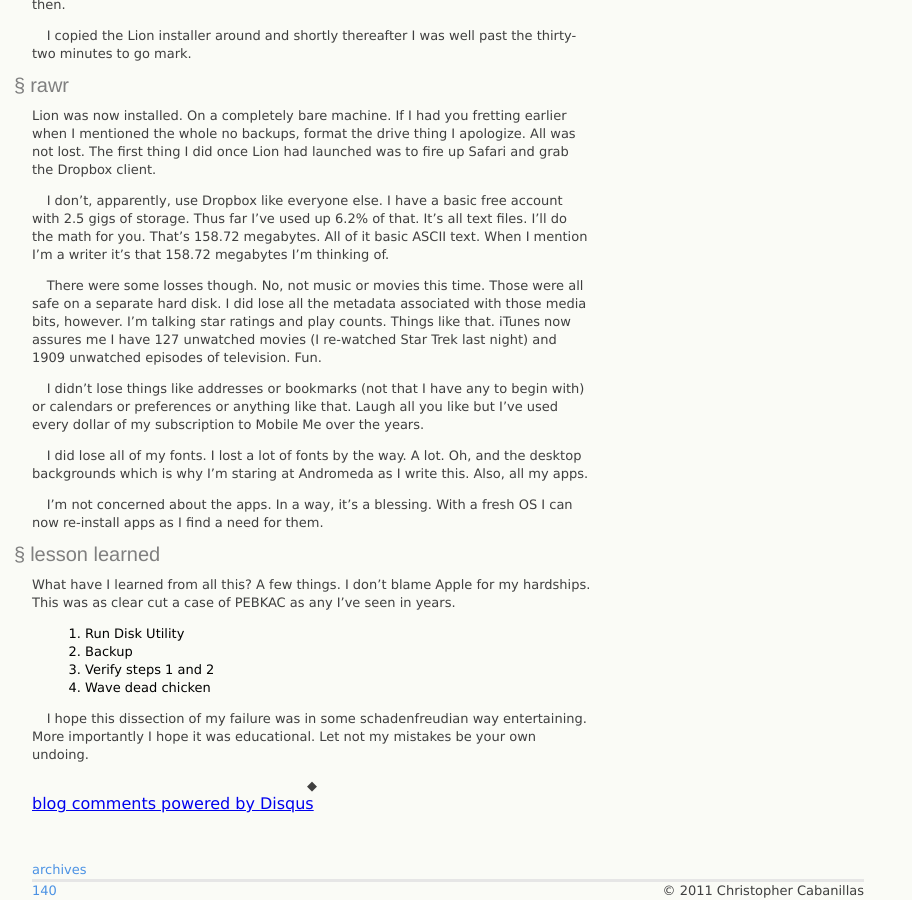
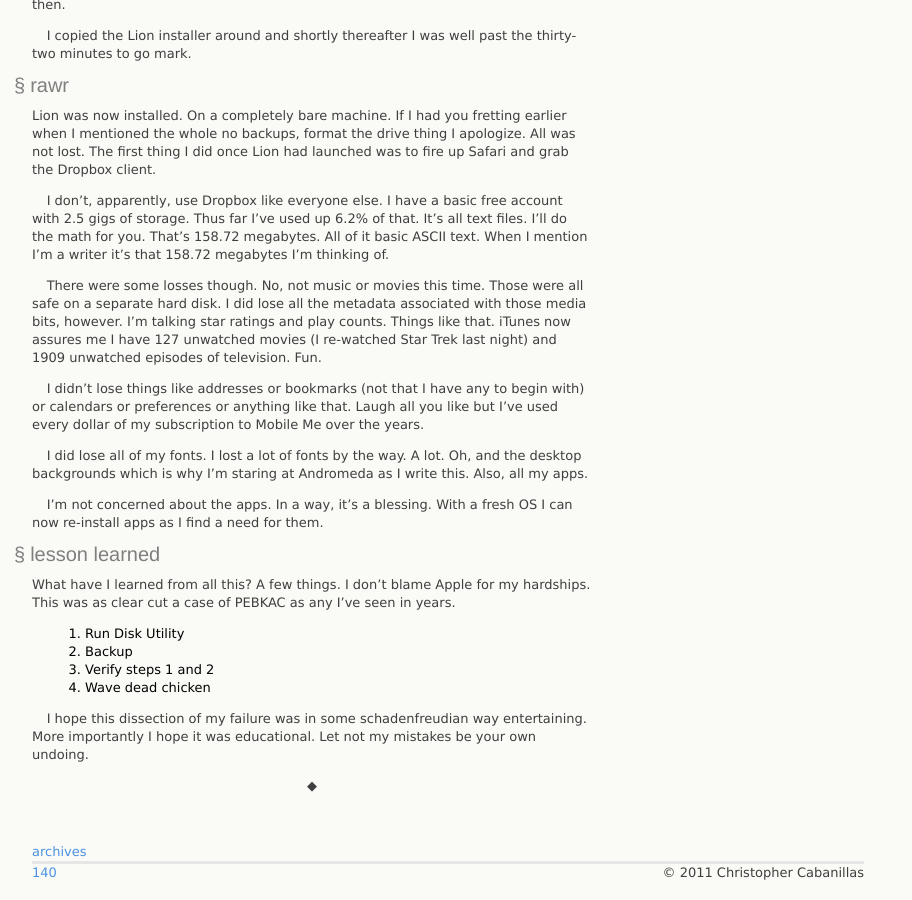
Before and after one commit to crcabanillas/rb, a Jekyll site: the page built from index.html, in a window 1280 px wide and 900 px high, scrolled down 1989 px. Shown: the whole window, without its empty margins (0-912 px from the left). Built offline with Jekyll 4.4.1, drawn with Linux system fonts in a browser that asks for light colours; the list of posts is cut into pages by our own code; comment, search, counter and statistics services are not loaded; some of the changed lines change nothing that is shown.

Commit message:
removed disqus temporarily

```diff
--- a/_includes/post.html
+++ b/_includes/post.html
@@ -30,22 +30,3 @@
     <p>&#x25C6;</p>
   </footer>
 </article>
-
-<div id="disqus_thread"></div>
-<script type="text/javascript">
-    /* * * CONFIGURATION VARIABLES: EDIT BEFORE PASTING INTO YOUR WEBPAGE * * */
-    var disqus_shortname = 'restiffbard'; // required: replace example with your forum shortname
-
-    // The following are highly recommended additional parameters. Remove the slashes in front to use.
-    // var disqus_identifier = 'unique_dynamic_id_1234';
-    // var disqus_url = 'http://example.com/permalink-to-page.html';
-
-    /* * * DON'T EDIT BELOW THIS LINE * * */
-    (function() {
-        var dsq = document.createElement('script'); dsq.type = 'text/javascript'; dsq.async = true;
-        dsq.src = 'http://' + disqus_shortname + '.disqus.com/embed.js';
-        (document.getElementsByTagName('head')[0] || document.getElementsByTagName('body')[0]).appendChild(dsq);
-    })();
-</script>
-<noscript>Please enable JavaScript to view the <a href="http://disqus.com/?ref_noscript">comments powered by Disqus.</a></noscript>
-<a href="http://disqus.com" class="dsq-brlink">blog comments powered by <span class="logo-disqus">Disqus</span></a>
```
